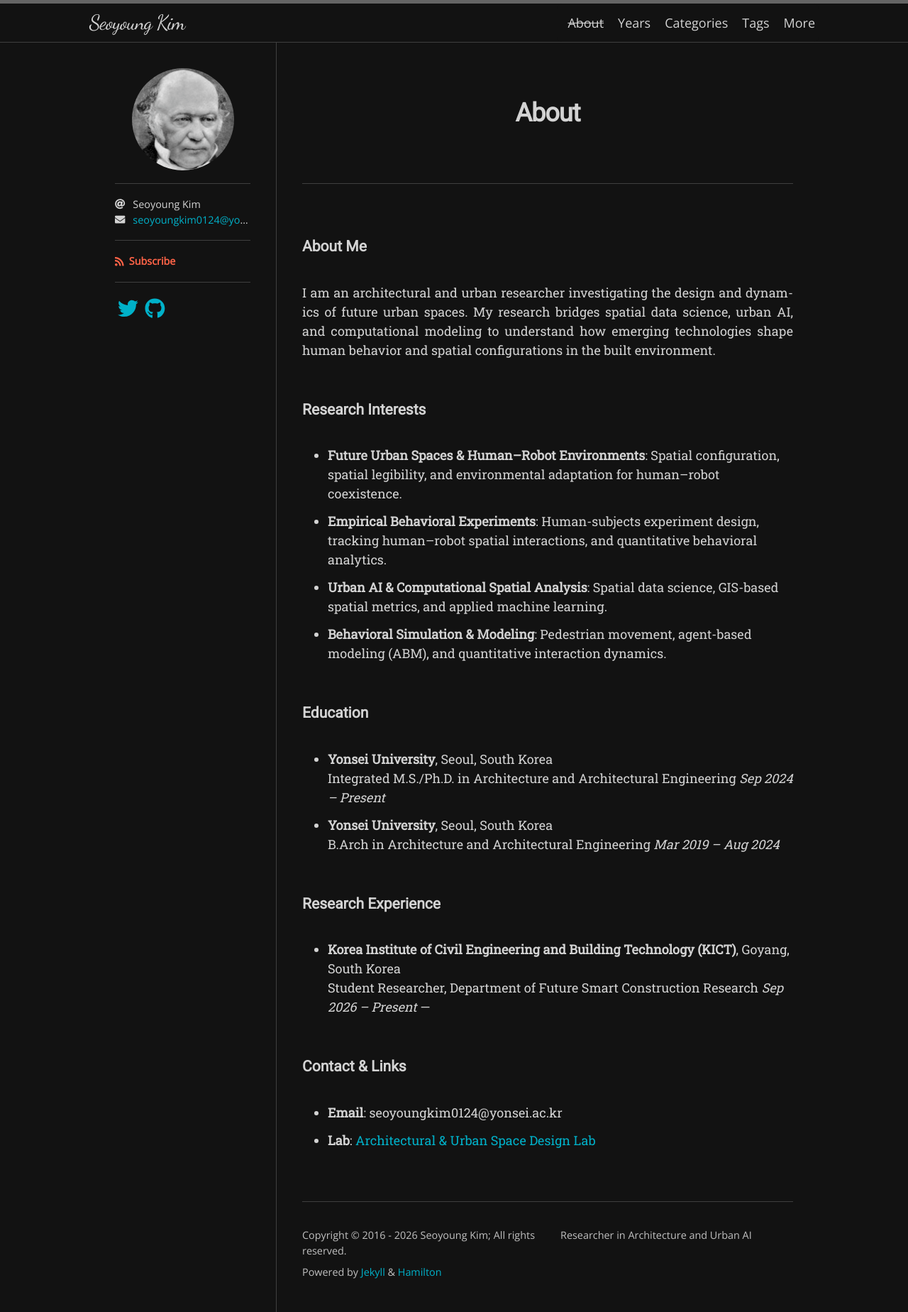
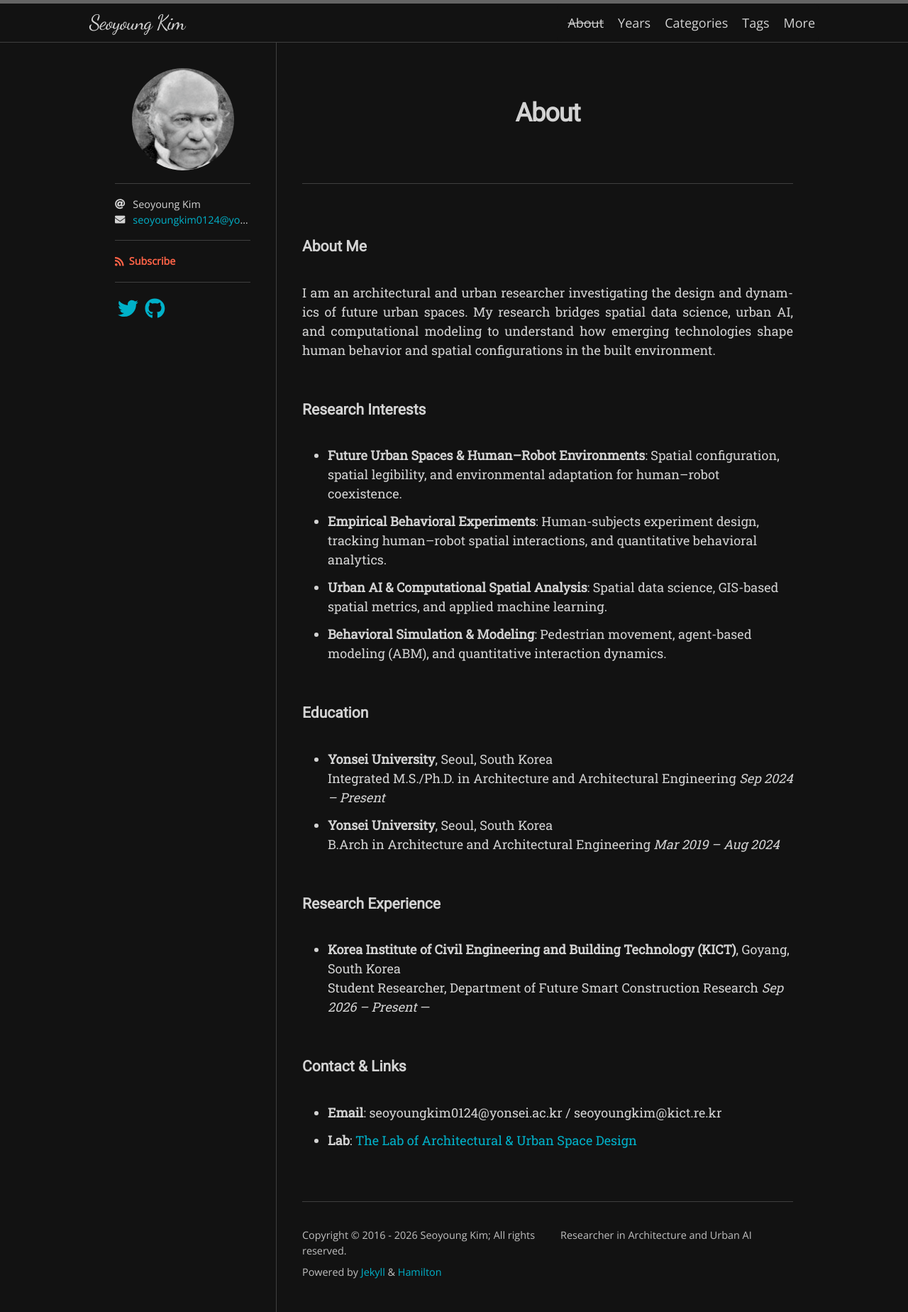
Before and after one commit to seoyoung-git/seoyoung-git.github.io, a Jekyll site: the page built from about.md, in a window 1280 px wide. Shown: the whole page at 71% size. Built offline with Jekyll 4.4.1, drawn with Linux system fonts in a browser that asks for light colours; nearby versions of some CDN libraries; some web fonts are replaced.

Commit message:
Update contact information in about.md

```diff
--- a/about.md
+++ b/about.md
@@ -28,5 +28,5 @@ I am an architectural and urban researcher investigating the design and dynamics
 ---
 
 ### Contact & Links
-* **Email**: seoyoungkim0124@yonsei.ac.kr
-* **Lab**: [Architectural & Urban Space Design Lab](https://www.laudyonsei.com/)
+* **Email**: seoyoungkim0124@yonsei.ac.kr / seoyoungkim@kict.re.kr
+* **Lab**: [The Lab of Architectural & Urban Space Design](https://www.laudyonsei.com/)
```
